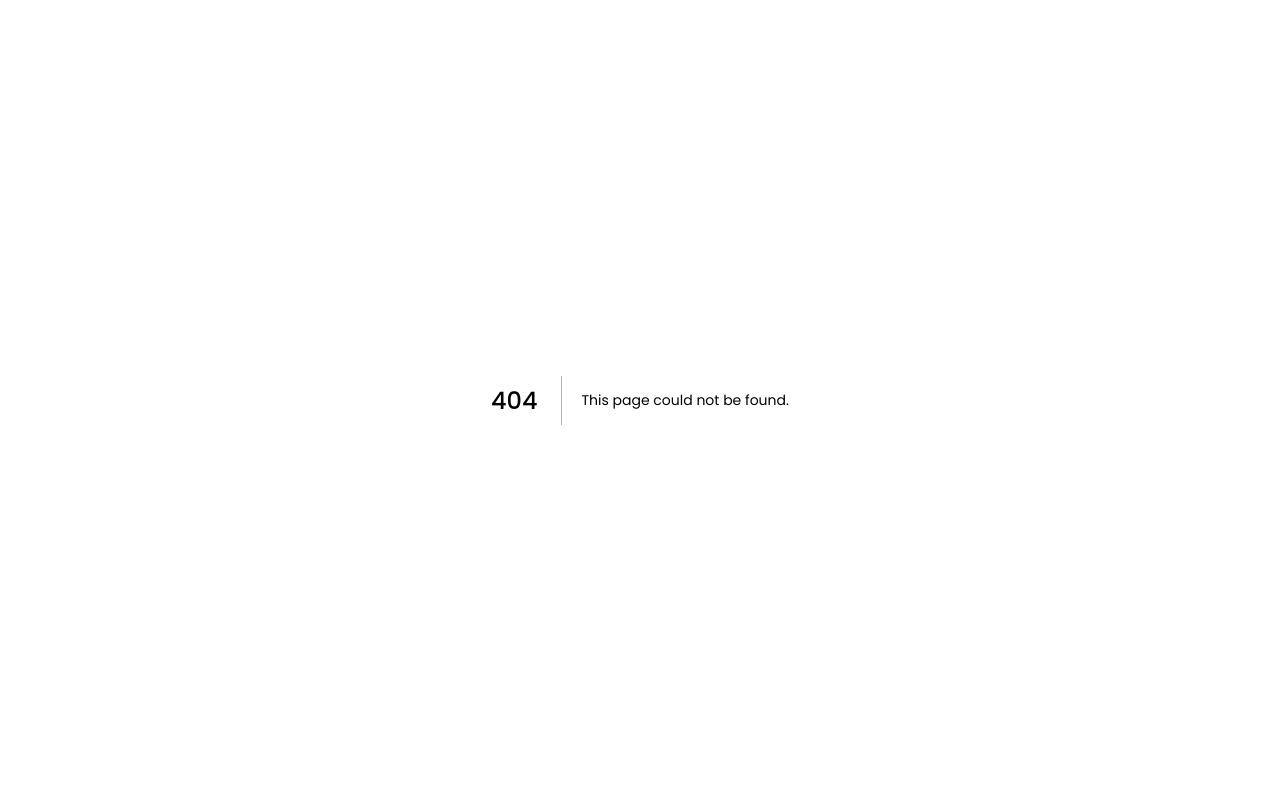
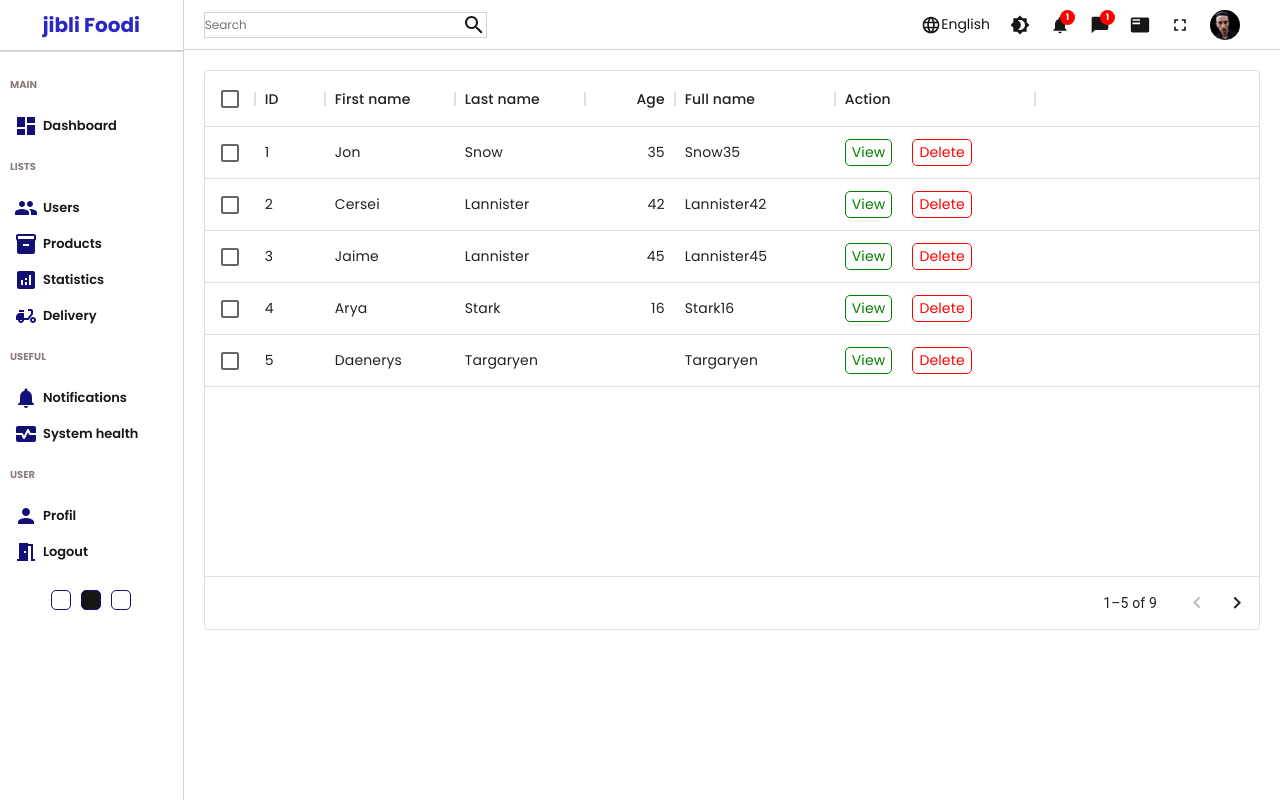
Before and after one commit to stormsidali2001/food-delivery-frontend, a Next.js app: page /users in a window 1280 px wide. Before the commit this address had no page. Built offline with nearby package versions, Linux system fonts and the light colour scheme.

Commit message:
completing the data table

```diff
--- /dev/null
+++ b/components/DataTable.tsx
@@ -0,0 +1,70 @@
+import { DataGrid, GridColDef, GridValueGetterParams } from '@mui/x-data-grid';
+import styles from '../styles/DataTable.module.scss'
+const DataTable = () => {
+
+const columns: GridColDef[] = [
+    { field: 'id', headerName: 'ID', width: 70 },
+    { field: 'firstName', headerName: 'First name', width: 130 },
+    { field: 'lastName', headerName: 'Last name', width: 130 },
+    {
+      field: 'age',
+      headerName: 'Age',
+      type: 'number',
+      width: 90,
+    },
+    {
+      field: 'fullName',
+      headerName: 'Full name',
+      description: 'This column has a value getter and is not sortable.',
+      sortable: false,
+      width: 160,
+      renderCell:(params)=>{
+        return(
+            <>
+            <span>{params.row.lastName}</span>
+            <p>{params.row.age}</p>
+            </>
+        )
+      }
+    }
+  ];
+  const actionColumns = [
+        {
+            field:'action',
+            headerName:"Action",
+            width:200,
+            renderCell:()=>{
+                return(
+                    <div className={styles.cellAction}>
+                        <div className={styles.viewButton}>View</div>
+                        <div className={styles.deleteButton}>Delete</div>
+                    </div>
+                )
+            }
+        }
+  ]
+    const rows = [
+        { id: 1, lastName: 'Snow', firstName: 'Jon', age: 35 },
+        { id: 2, lastName: 'Lannister', firstName: 'Cersei', age: 42 },
+        { id: 3, lastName: 'Lannister', firstName: 'Jaime', age: 45 },
+        { id: 4, lastName: 'Stark', firstName: 'Arya', age: 16 },
+        { id: 5, lastName: 'Targaryen', firstName: 'Daenerys', age: null },
+        { id: 6, lastName: 'Melisandre', firstName: null, age: 150 },
+        { id: 7, lastName: 'Clifford', firstName: 'Ferrara', age: 44 },
+        { id: 8, lastName: 'Frances', firstName: 'Rossini', age: 36 },
+        { id: 9, lastName: 'Roxie', firstName: 'Harvey', age: 65 },
+      ];
+  return (
+    <div className={styles.container}>
+           <DataGrid
+                rows={rows}
+                columns={columns.concat(actionColumns)}
+                pageSize={5}
+                rowsPerPageOptions={[5]}
+                checkboxSelection
+            />
+    </div>
+  )
+}
+
+export default DataTable
--- a/package.json
+++ b/package.json
@@ -13,6 +13,7 @@
     "@emotion/styled": "^11.9.3",
     "@mui/icons-material": "^5.8.4",
     "@mui/material": "^5.9.0",
+    "@mui/x-data-grid": "^5.13.0",
     "next": "12.2.2",
     "react": "18.2.0",
     "react-circular-progressbar": "^2.1.0",
--- a/pages/index.tsx
+++ b/pages/index.tsx
@@ -7,6 +7,7 @@ const Chart = dynamic(
 import Featured from '../components/Featured'
 import Navbar from '../components/Navbar'
 import { SideBar } from '../components/SideBar'
+import Table from '../components/Table';
 import Widget from '../components/Widget'
 import styles from '../styles/Home.module.scss'
 
@@ -28,6 +29,7 @@ const Home: NextPage = () => {
         </div>
         <div className={styles.list}>
           <div className={styles.title}>Latest Transactions</div>
+          <Table/>
         </div>
       </main>
 
--- /dev/null
+++ b/pages/users.tsx
@@ -0,0 +1,27 @@
+import type { NextPage } from 'next'
+import dynamic from 'next/dynamic'
+const DataTable = dynamic(
+  import("../components/DataTable"),
+  { ssr: false }
+);
+import Navbar from '../components/Navbar'
+import { SideBar } from '../components/SideBar'
+import styles from '../styles/List.module.scss'
+
+const List: NextPage = () => {
+  return (
+    <div className={styles.container}>
+      <SideBar/>
+      <main className={styles.main}>
+        <Navbar/>
+        <DataTable/>
+
+
+      </main>
+
+
+    </div>
+  )
+}
+
+export default List
--- /dev/null
+++ b/styles/DataTable.module.scss
@@ -0,0 +1,23 @@
+.container{
+    height: 600px;
+    padding: 20px;
+    .cellAction{
+        display: flex;
+        gap:20px;
+        align-items: center;
+        .viewButton,.deleteButton{
+            padding: 2px 6px;
+            border-radius: 5px;
+            cursor: pointer;
+        }
+        .viewButton{
+            border:1px solid green;
+            color: green;
+        }
+        .deleteButton{
+            border:1px solid red;
+            color:red;
+        }
+
+    }
+}
--- /dev/null
+++ b/styles/List.module.scss
@@ -0,0 +1,9 @@
+.container{
+    display: flex;
+    .main{
+      flex:6;
+
+
+    }
+
+  }
--- /dev/null
+++ b/styles/Table.module.scss
@@ -0,0 +1,29 @@
+.container{
+    .cellWrapper{
+        display: flex;
+        align-items: center;
+        img{
+            width: 32px;
+            height: 32px;
+            border-radius: 50%;
+            margin-right: 10px;
+        }
+    }
+    .status{
+        padding: 5px;
+        border-radius: 5px;
+        font-weight: bold;
+
+
+        &.approved{
+            color:green;
+            background-color: rgb(193, 243, 193);
+            border:1px solid green;
+        }
+        &.pending{
+            color:rgb(112, 112, 31);
+            background-color: rgb(211, 211, 162);
+        }
+
+    }
+}
```
Also changed, not shown: components/Table.tsx (added, +94 -0 lines), 1 other file (tests, documents, lock files or other folders).
